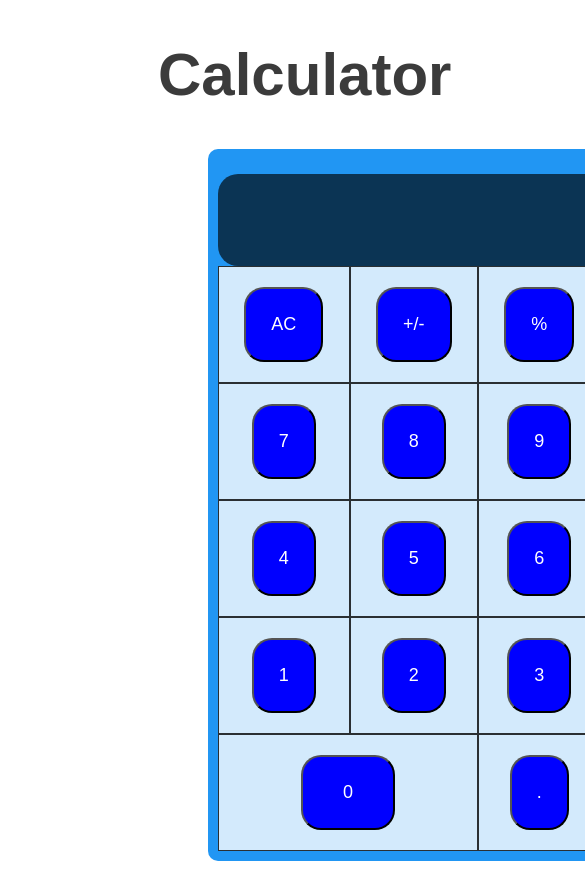
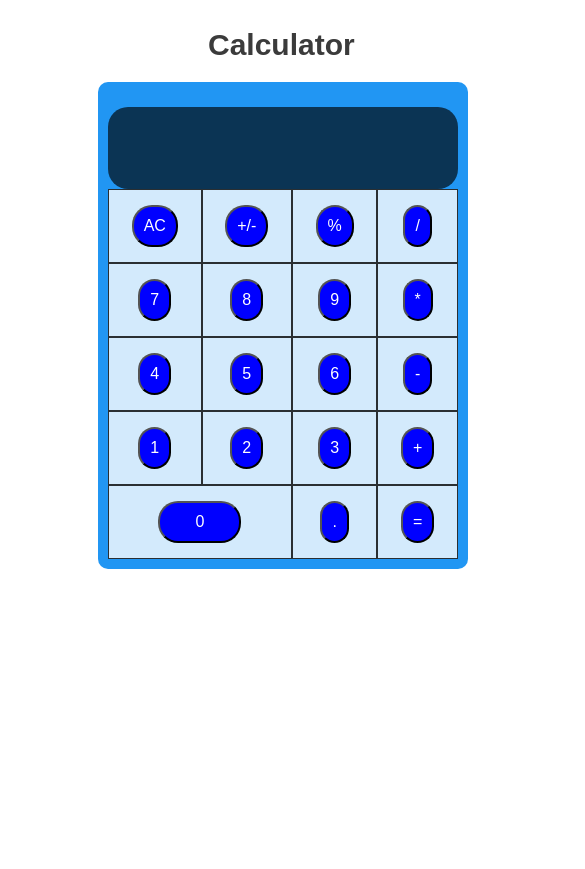
Before and after one commit to aliabdellatif0/Calculator, a plain HTML site: page index.html in a window 390 px wide. Shown: the top 869 px of the page, 585 px wide, since content can reach past the window. After the commit the page ends 844 px from the top, so only its background shows below. Drawn offline with Linux system fonts and the light colour scheme.

Commit message:
implementing feedback

```diff
--- a/index.html
+++ b/index.html
@@ -24,8 +24,8 @@
         <div class="grid-item"><button onclick="addToScreen('-')">+/-</button></div>
         <div class="grid-item"><button onclick="addToScreen('%')">%</button></div>
         <div class="grid-item"><button onclick="addToScreen('/')">/</button></div>
-        <div class="grid-item"><button onclick="addToScreen(7); calcFunction(7)">7</button></div>
-        <div class="grid-item"><button onclick="addToScreen(8); calcFunction(8)">8</button></div>
+        <div class="grid-item"><button onclick="addToScreen(7)">7</button></div>
+        <div class="grid-item"><button onclick="addToScreen(8)">8</button></div>
         <div class="grid-item"><button onclick="addToScreen(9)">9</button></div>
         <div class="grid-item"><button onclick="addToScreen('*')">*</button></div>
         <div class="grid-item"><button onclick="addToScreen(4)">4</button></div>
--- a/main.scss
+++ b/main.scss
@@ -1,3 +1,5 @@
+
+@media screen and (max-width: 1440px){
 .heading{
     position: relative;
     left: 150px;
@@ -17,6 +19,7 @@
 
 
   }
+
 
   .grid-item {
     background-color: rgba(255, 255, 255, 0.8);
@@ -57,3 +60,122 @@
       padding-left: 40px;
       padding-right: 40px;
   }
+}
+
+@media screen and (max-width: 768px){
+
+  .heading {
+    display: flex;
+    left: 200px;
+
+    font-family: Arial;
+    font-size: 15px;
+    color: #3b3b3b;
+  }
+
+  .grid-container {
+    display: grid;
+    grid-template-columns: auto auto auto auto;
+    background-color: #2196F3;
+    padding: 10px;
+    width: 350px;
+    position: relative;
+    left: 90px;
+    border-radius: 10px;
+  }
+
+  .grid-item {
+    background-color: rgba(255, 255, 255, 0.8);
+    border: 1px solid rgba(0, 0, 0, 0.8);
+    padding: 15px;
+    font-size: 25px;
+    text-align: center;
+  }
+
+  button {
+    padding: 10px;
+    background-color: blue;
+    color: white;
+    font-size: medium;
+    border-radius: 20px;
+    border-color: black;
+  }
+
+  .display {
+    grid-column: span 4;
+    background-color: black;
+    opacity: 0.65;
+    border-radius: 20px;
+    height: 50px;
+    margin-top: 15px;
+    color: white;
+  }
+
+  .grid-item-special {
+    grid-column: span 2;
+  }
+
+  .special-button {
+    padding-left: 35px;
+    padding-right: 35px;
+  }
+  }
+
+@media screen and (max-width: 480px){
+
+  .heading {
+    display: flex;
+    left: 200px;
+
+    font-family: Arial;
+    font-size: 15px;
+    color: #3b3b3b;
+  }
+
+  .grid-container {
+    display: grid;
+    grid-template-columns: auto auto auto auto;
+    background-color: #2196F3;
+    padding: 10px;
+    width: 350px;
+    position: relative;
+    left: 90px;
+    border-radius: 10px;
+  }
+
+  .grid-item {
+    background-color: rgba(255, 255, 255, 0.8);
+    border: 1px solid rgba(0, 0, 0, 0.8);
+    padding: 15px;
+    font-size: 25px;
+    text-align: center;
+  }
+
+  button {
+    padding: 10px;
+    background-color: blue;
+    color: white;
+    font-size: medium;
+    border-radius: 20px;
+    border-color: black;
+  }
+
+  .display {
+    grid-column: span 4;
+    background-color: black;
+    opacity: 0.65;
+    border-radius: 20px;
+    height: 50px;
+    margin-top: 15px;
+    color: white;
+  }
+
+  .grid-item-special {
+    grid-column: span 2;
+  }
+
+  .special-button {
+    padding-left: 35px;
+    padding-right: 35px;
+  }
+  }
```
Also changed, not shown: main.css, responsiveness.scss (added).
